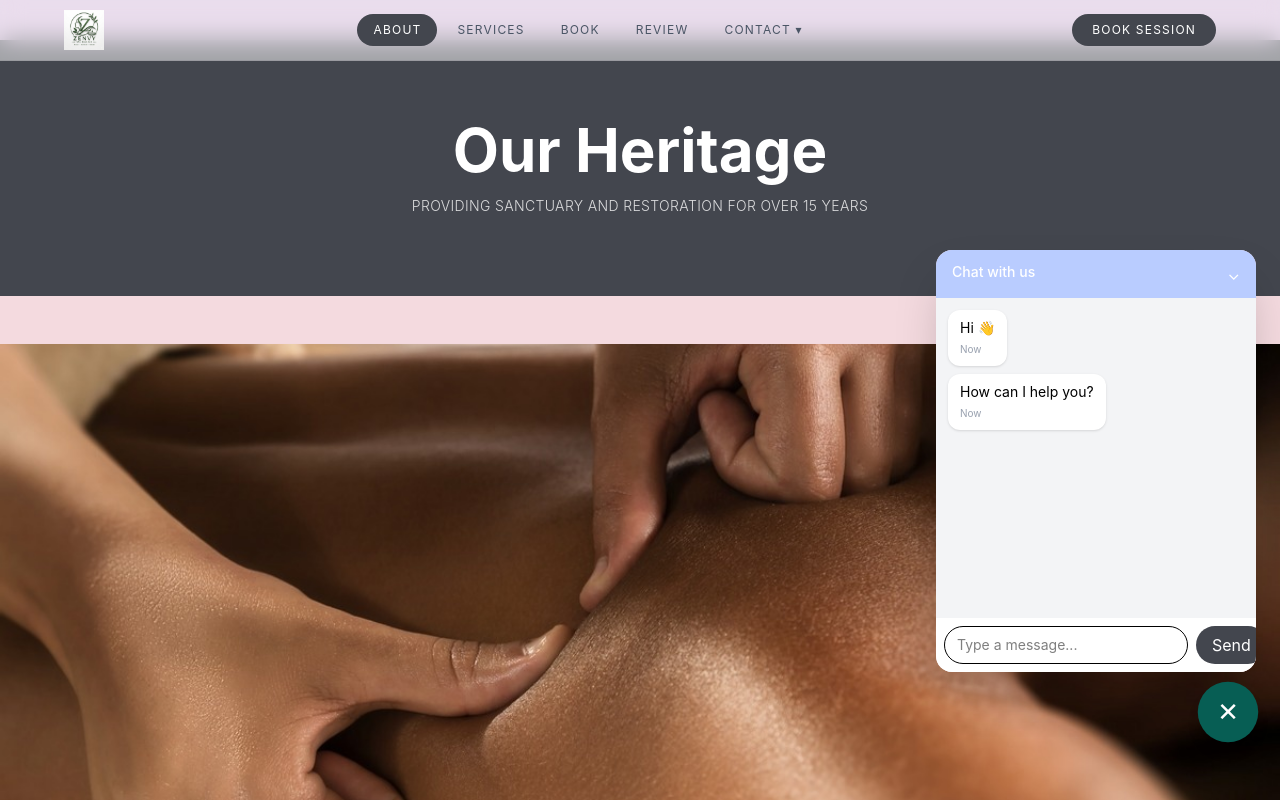
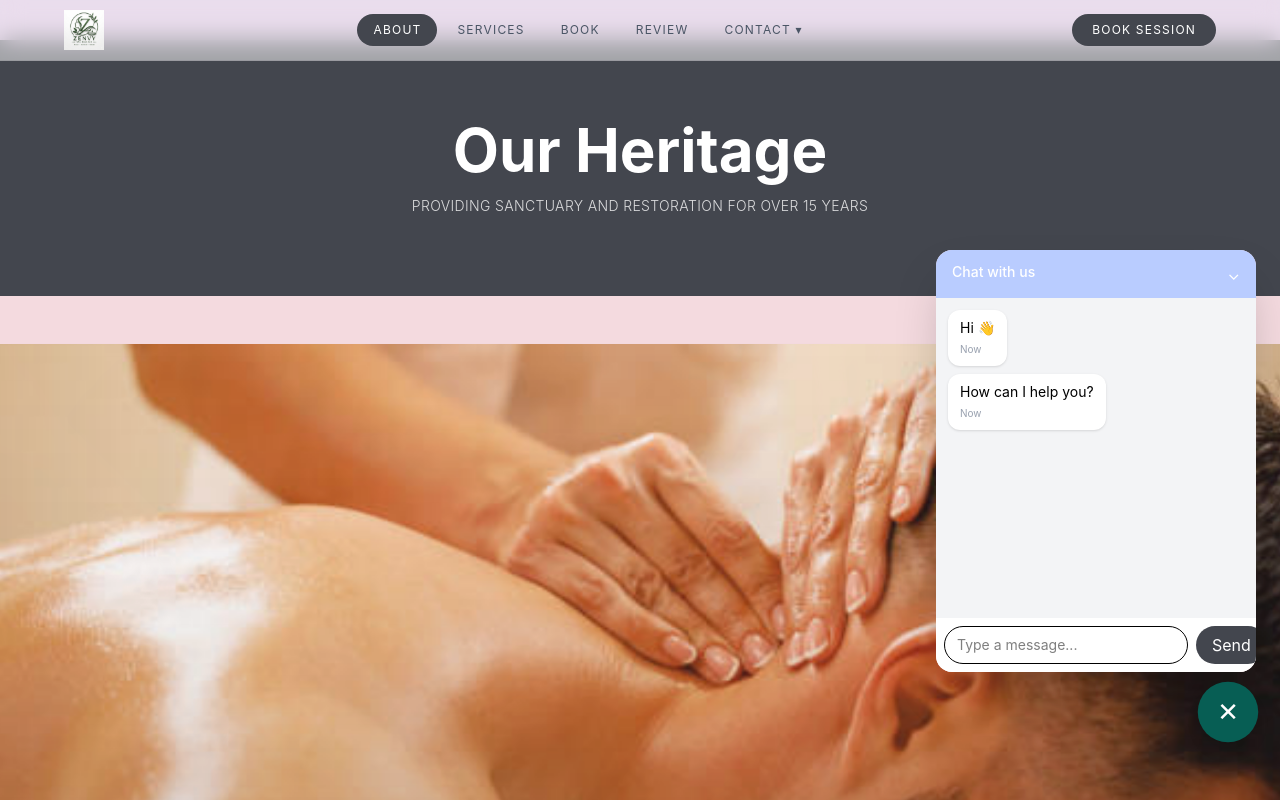
Before and after one commit to mridul360/spa-gulsan, a React (Vite) app: page / in a window 1280 px wide. Shown: the top 800 px of the page. Built offline with nearby package versions, Linux system fonts and the light colour scheme.

Commit message:
fade part change

```diff
--- a/src/Components/About.jsx
+++ b/src/Components/About.jsx
@@ -44,7 +44,7 @@ const About = () => {
   useEffect(() => {
     const timer = setInterval(() => {
       setCurrent((prev) => (prev + 1) % slides.length);
-    }, 2500);
+    }, 2000);
 
     return () => clearInterval(timer);
   }, []);
@@ -62,27 +62,35 @@ const About = () => {
       </section>
 
       <section className="py-8 md:py-12">
-        <div className="relative overflow-hidden shadow-lg">
-          <div
-            className="flex transition-transform duration-700 ease-in-out"
-            style={{ transform: `translateX(-${current * 100}%)` }}
-          >
-            {slides.map((slide, index) => (
-              <div key={index} className="min-w-full">
+        <div className="relative h-[260px] sm:h-[380px] md:h-[620px] overflow-hidden shadow-lg">
+          {slides.map((slide, index) => {
+            const isActive = current === index;
+
+            return (
+              <div
+                key={index}
+                className={`absolute inset-0 transition-opacity duration-[1600ms] ease-in-out ${
+                  isActive ? "opacity-100" : "opacity-0"
+                }`}
+              >
                 <img
                   src={slide.image}
                   alt={slide.alt}
-                  className="w-full h-[260px] sm:h-[380px] md:h-[620px] object-cover"
+                  className={`h-full w-full object-cover transition-transform duration-[4000ms] ease-out ${
+                    isActive ? "scale-110" : "scale-100"
+                  }`}
                 />
               </div>
-            ))}
-          </div>
+            );
+          })}
+
+          <div className="absolute inset-0 bg-gradient-to-t from-black/15 via-black/5 to-transparent" />
         </div>
       </section>
 
       <Container>
         <section className="pb-12 md:pb-20">
-          <div className="  p-6 sm:p-8 md:p-10 max-w-4xl mx-auto">
+          <div className="p-6 sm:p-8 md:p-10 max-w-4xl mx-auto">
             <p className="text-[11px] text-center sm:text-xs uppercase tracking-[0.28em] text-[#43464E]/60 mb-3">
               {aboutContent.label}
             </p>
```
